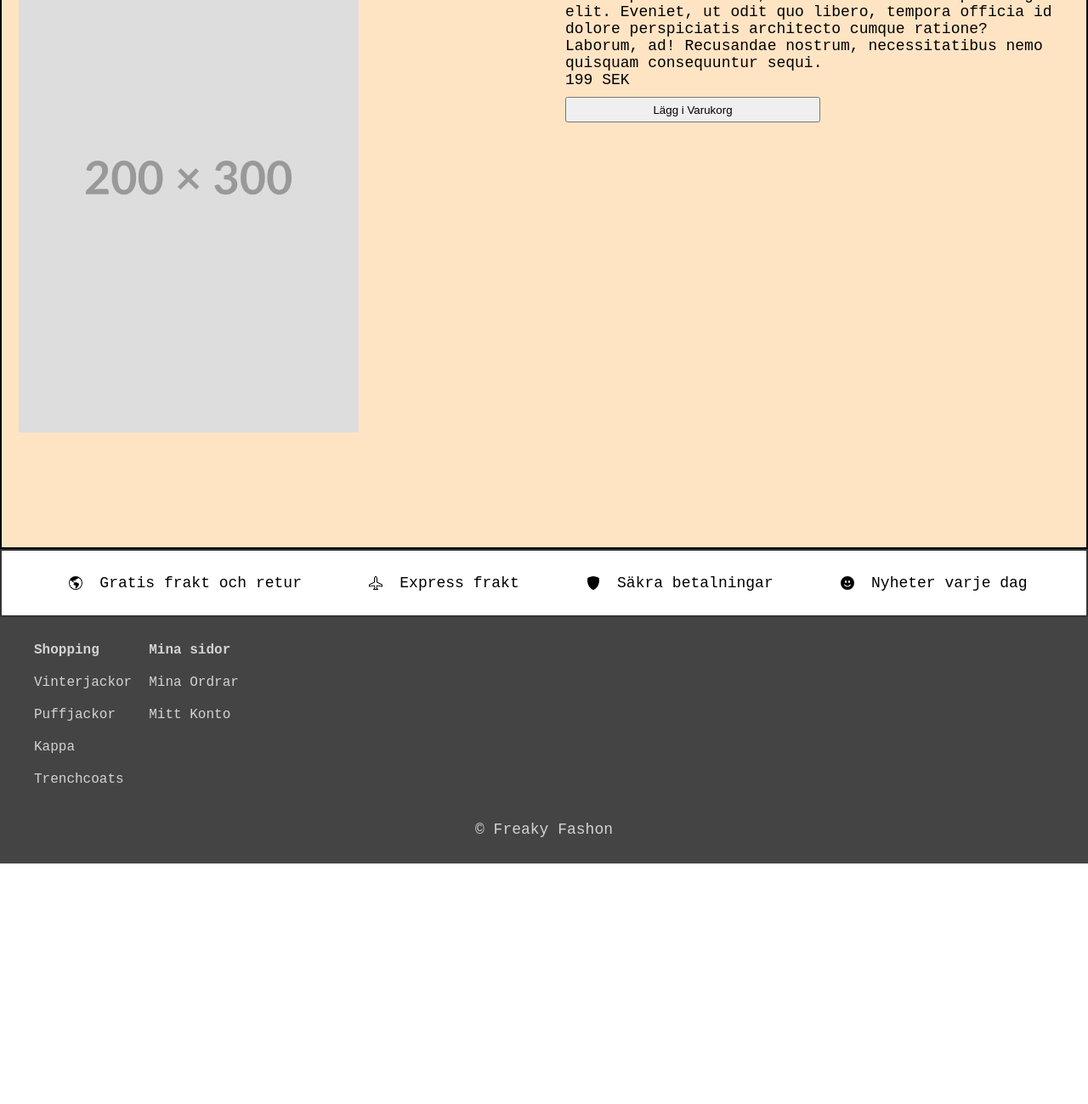
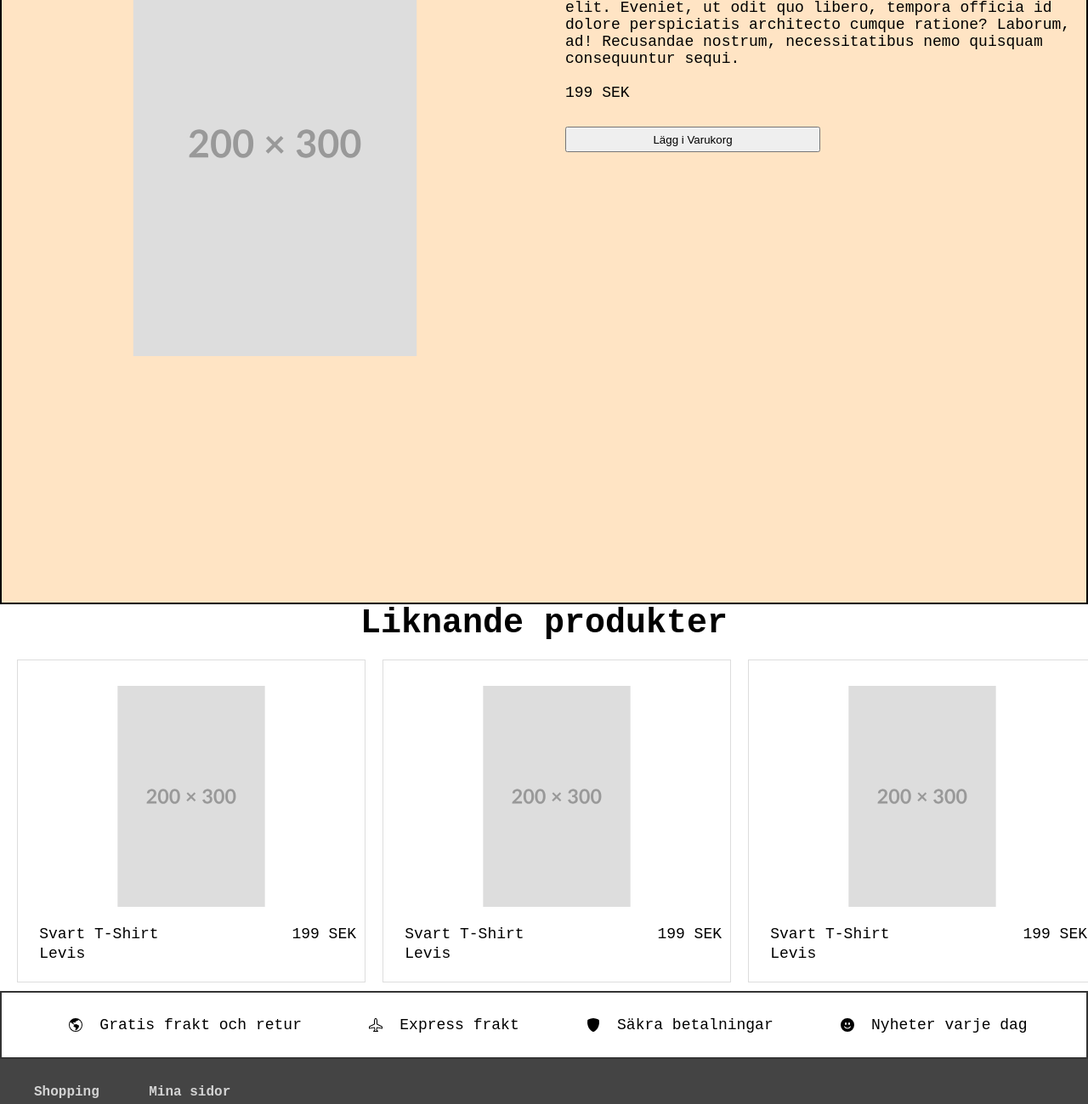
Before and after one commit to Zvoki/FreakyFashion, a plain HTML site: page images/product-details.html in a window 1280 px wide. Shown: the part 311-1610 px from the top of the page at 85% size. Before the commit the page ends 1327 px from the top, so only its background shows below. Drawn offline with Linux system fonts and the light colour scheme.

Commit message:
Jag har ändrat produkt-display delen.

```diff
--- a/css/styles.css
+++ b/css/styles.css
@@ -3,22 +3,41 @@
   margin: 0;
   padding: 0;
 }
+
+.visually-hidden {
+  position: absolute;
+  width: 1px;
+  height: 1px;
+  padding: 0;
+  margin: -1px;
+  overflow: hidden;
+  clip: rect(0, 0, 0, 0);
+  white-space: nowrap;
+  /* sprečava prelamanje teksta*/
+  border: 0;
+}
+
 /* Osnovni stilovi za mobilne uređaje (default: ispod 640px) */
 html {
-  font-size: 16px; /* Osnovna veličina - 1rem = 16px */
+  font-size: 16px;
+  /* Osnovna veličina - 1rem = 16px */
 }
 
 p {
-  font-size: 1rem;   /* 16px */
+  font-size: 1rem;
+  /* 16px */
 }
 
 h3 {
-  font-size: 1.5rem; /* 24px */
+  font-size: 1.5rem;
+  /* 24px */
 }
 
 h2 {
-  font-size: 2rem;   /* 32px */
+  font-size: 2rem;
+  /* 32px */
 }
+
 h1 {
   font-size: 2.5rem;
 }
@@ -32,6 +51,10 @@ html,
 body {
   height: 100%;
   font-family: 'Courier New', Courier, monospace;
+}
+
+.product-display-extra {
+  display: none;
 }
 
 /* Header stilovi */
@@ -116,11 +139,13 @@ header {
   flex-direction: column;
   align-items: flex-start;
 }
+
 .navbar .tags {
   flex-direction: column;
   padding-left: 10px;
   list-style: none;
 }
+
 .navbar ul.tags {
   display: flex;
   gap: 3px;
@@ -220,6 +245,11 @@ header {
 .item-extra {
   display: none;
 }
+
+.product-display-extra {
+  display: none;
+}
+
 /* Stilovi za sekciju smaikoner */
 .smaikoner {
   display: flex;
@@ -227,8 +257,10 @@ header {
   justify-content: space-evenly;
   align-items: flex-start;
   gap: 20px;
-  padding: 10px 0 10px 10px; /*top, right, bottom i left*/
+  padding: 10px 0 10px 10px;
+  /*top, right, bottom i left*/
 }
+
 .smal {
   display: flex;
   align-items: center;
@@ -273,18 +305,70 @@ li {
   padding-bottom: 20px;
 }
 
+/*Pocetak za mobile first product-details.html*/
+
+.product-display {
+  display: flex;
+  flex-direction: column;
+  width: auto;
+  height: 820px;
+  align-items: flex-start;
+  /* poravnava sve elemente levo */
+  row-gap: 10px;
+  background-color: bisque;
+  border: solid 2px black;
+}
+
+.produkt-image> img {
+  align-self: center;
+  width: 900px;
+  height: 500px;
+  margin-bottom: 10px;
+  margin-top: 20px;
+}
+
+.produkt-info {
+  padding: 10px;
+  /* Možeš dodati malo paddinga ili marginu po potrebi */
+}
+
+.produkt-description {
+  padding-left: 10px;
+
+}
+
+.produkt-pris {
+  /* align-self: start;*/
+  padding-left: 10px;
+}
+
+.produkt-pris> button {
+  text-align: center;
+  width: 300px;
+  height: 30px;
+  margin-top: 10px;
+}
+.liknande-produkter {
+  display: none;
+}
+
 @media (min-width: 640px) {
+
   p {
-    font-size: 1.1rem;   /* Primer: oko 17.6px */
+    font-size: 0.8rem;
+    /* Primer: oko 17.6px */
   }
 
   h3 {
-    font-size: 1.75rem;  /* Primer: oko 28px */
+    font-size: 1.75rem;
+    /* Primer: oko 28px */
   }
 
   h2 {
-    font-size: 2.25rem;  /* Primer: oko 36px */
+    font-size: 1rem;
+    /* Primer: oko 36px */
   }
+
   h1 {
     font-size: 2.50rem;
   }
@@ -427,25 +511,111 @@ li {
      kolona, a 0px između redova */
     border-spacing: 20px 20px;
   }
+
+  /*Pocetak CSS za product-details.html*/
+  .product-display {
+    display: grid;
+    grid-template-rows: repeat(6, minmax(10px, auto));
+    grid-template-columns: repeat(2, 1fr);
+    align-items: flex-start;
+    gap: 10px;
   }
 
-/*.image-container > img {
-  height: 400px;
-  width: 400px;
-}*/
+  .produkt-image {
+    margin-left: 10px;
+    margin-top: 10px;
+  }
+
+  .produkt-name {
+    padding-bottom: 2%;
+    padding-left: 3%;
+  }
+
+  .brand {
+    padding-bottom: 3px;
+    padding-left: 3%;
+  }
+
+  .produkt-description {
+    padding-bottom: 10px;
+  }
+
+  .produkt-pris>p {
+    padding-top: 10px;
+    padding-bottom: 20px;
+  }
+
+  .product-display-extra {
+    display: grid;
+    width: 100%;
+    /* Koristi auto visinu kako bi se redovi prilagodili sadržaju */
+    grid-auto-rows: auto;
+    grid-template-columns: repeat(3, minmax(100px, auto));
+    gap: 10px;
+    /* Razmak između grid itema*/
+    padding: 10px;
+    /*align-items: center;*/
+    /* justify-content: center;*/
+  }
+
+  .product-display-extra .produkt-image {
+    display: grid;
+    grid-template-columns: 1fr 1fr;
+    grid-template-rows: minmax(260px, auto) minmax(50px, auto);
+    /* prvi red za sliku, drugi red za tekst */
+    grid-template-areas:
+      "img img"
+      "info pris";
+    gap: 2px;
+    padding: 10px;
+    border: 1px solid #ddd;
+    padding-left: 10px;
+  }
+
+  /* Slika će zauzeti ceo prvi red */
+  .product-display-extra .produkt-image img {
+    grid-area: img;
+    width: 100%;
+    display: block;
+    height: 260px;
+  }
+
+  .product-display-extra .produkt-info {
+    grid-area: info;
+    text-align: left;
+    align-self: start;
+  }
+
+  .product-display-extra .produkt-pris {
+    grid-area: pris;
+    text-align: right;
+    align-self: start;
+  }
+
+  .liknande-produkter {
+    display: flex;
+    align-items: center;
+    justify-content: center;
+  }
+}
+
 /*Media query – uređaji šire od 1024px */
 @media (min-width: 1024px) {
   p {
-    font-size: 1.125rem;   /* Primer: oko 18px */
+    font-size: 1.125rem;
+    /* Primer: oko 18px */
   }
 
   h3 {
-    font-size: 2rem;       /* Primer: 32px */
+    font-size: 2rem;
+    /* Primer: 32px */
   }
 
   h2 {
-    font-size: 2.5rem;     /* Primer: 40px */
+    font-size: 2.5rem;
+    /* Primer: 40px */
   }
+
   h1 {
     font-size: 3rem;
   }
@@ -513,22 +683,29 @@ drugačije u zavisnosti od veličine ekrana, a tvoj kod ostaje čist i modularan
     gap: 10px;
   }
 
-.right > img {
+  .right>img {
     width: 600px;
     height: auto;
     border: 1px solid black;
   }
+
   .left {
     display: flex;
-    flex-direction: column;     /* Elementi se raspoređuju jedan ispod drugog */
-    /*justify-content: flex-start; */   /* Vertikalno centriranje sadržaja */
-    align-items: flex-start;    /* Poravnanje sadržaja uz levu stranu */
+    flex-direction: column;
+    /* Elementi se raspoređuju jedan ispod drugog */
+    /*justify-content: flex-start; */
+    /* Vertikalno centriranje sadržaja */
+    align-items: flex-start;
+    /* Poravnanje sadržaja uz levu stranu */
 
     /* Važno: postavi visinu ako želiš da vertikalno centriranje ima efekta */
-    height: 388px; /* ili konkretna visina, npr.: height: 300px; */
+    height: 388px;
+    /* ili konkretna visina, npr.: height: 300px; */
   }
- h1, p {
-  align-self:center;
+
+  h1,
+  p {
+    align-self: center;
   }
 
   .spot-text {
@@ -556,51 +733,5 @@ drugačije u zavisnosti od veličine ekrana, a tvoj kod ostaje čist i modularan
   .desktop-menu {
     display: block;
   }
-}
-/*Produkt-details sidan, mobile first*/
-.product-display {
- display: flex;
- flex-direction: column;
- align-items: flex-start;/* poravnava sve elemente levo */
- padding: 20px;
- background-color: bisque;
- border: solid 2px black;
-}
-.produkt-image >img {
-  align-self: center;
-  width: 400px;
-  height: auto;
-  margin-bottom: 15px;
-}
-.produkt-info {
-  padding: 10px; /* Možeš dodati malo paddinga ili marginu po potrebi */
-}
-
-.produkt-description {
-  padding-left: 10px;
 
 }
-.produkt-pris {
- /* align-self: start;*/
-  padding-left: 10px;
-}
-.produkt-pris > button {
- text-align: center;
-  width: 300px;
-  height: 30px;
-  margin-top: 10px;
-}
-@media (min-width: 640px) {
-  .product-display {
-    display: grid;
-    grid-template-rows:repeat(6, minmax(10px, auto));
-    grid-template-columns: repeat(2, 1fr);
-    align-items: flex-start;
-    gap:10px;
-
-   }
-   /*.produkt-description {
-    padding-left: 10px;
-    align-self: center;
-  }*/
-}
--- a/images/product-details.html
+++ b/images/product-details.html
@@ -45,6 +45,7 @@
     </header>
     <main>
         <!-- Glavni kontejner za proizvod -->
+
         <article class="product-display">
             <!-- Slika proizvoda -->
             <div class="produkt-image">
@@ -70,6 +71,58 @@
                 </div>
             </div>
         </article>
+        <!--Ekstra 3 atrikla koja se ne vide u mobile first layoutu-->
+        <div class="liknande-produkter"><h2>Liknande produkter</h2>
+        </div>
+        <article>
+            <h2 class="visually-hidden">Produkt details heading</h2>
+           <div class="product-display-extra">
+            <!-- Slika proizvoda -->
+            <div class="produkt-image">
+                <img src="Tshirt.svg" alt="T-Shirt">
+                <div class="produkt-info">
+                    <p class="produkt-name">Svart T-Shirt</p>
+                    <p class="brand">Levis</p>
+                     <!-- Cjena-->
+                </div>
+                <div class="produkt-pris">
+                    <p>199 SEK</p>
+                </div>
+            </div>
+            <!-- Informacije o proizvodu (naziv, marka) -->
+
+             <!-- Slika proizvoda -->
+             <div class="produkt-image">
+                <img src="Tshirt.svg" alt="T-Shirt">
+                <div class="produkt-info">
+                    <p class="produkt-name">Svart T-Shirt</p>
+                    <p class="brand">Levis</p>
+                </div>
+                 <!-- Cjena -->
+                 <div class="produkt-pris">
+                    <p>199 SEK</p>
+                </div>
+            </div>
+            <!-- Informacije o proizvodu (naziv, marka) -->
+
+             <!-- Slika proizvoda -->
+             <div class="produkt-image">
+                <img src="Tshirt.svg" alt="T-Shirt">
+                            <!-- Informacije o proizvodu (naziv, marka) -->
+            <div class="produkt-info">
+                <p class="produkt-name">Svart T-Shirt</p>
+                <p class="brand">Levis</p>
+                </div>
+                 <!-- Cjena -->
+                 <div class="produkt-pris">
+                    <p>199 SEK</p>
+            </div>
+            </div>
+
+           </div>
+        </article>
+        <!--Kraj-->
+        <!--ekstra 3 atrikla koja se ne vide u mobile first layoutu-->
 
         <div class="smaikoner">
             <div class="smal">
```
Also changed, not shown: images/index.html (+1 -0 lines). Lines whose indentation alone changed are shown as unchanged.
